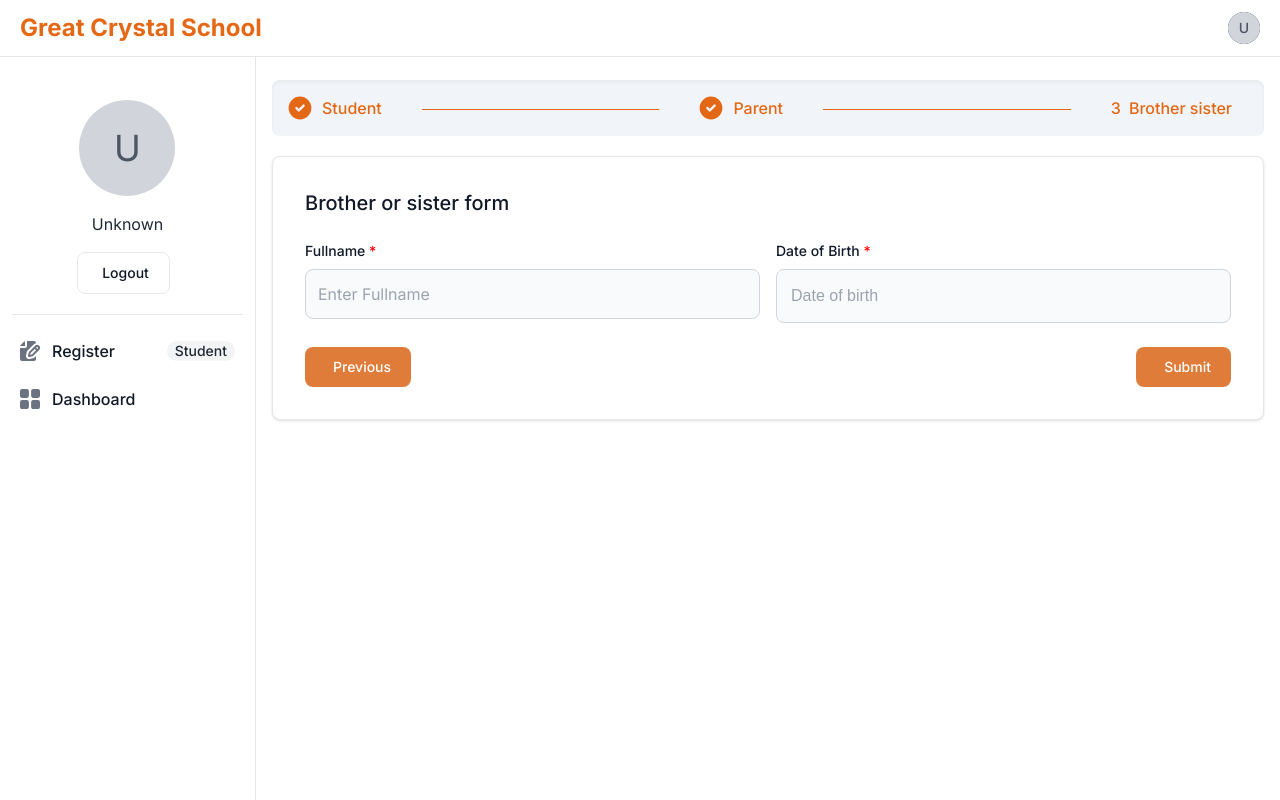
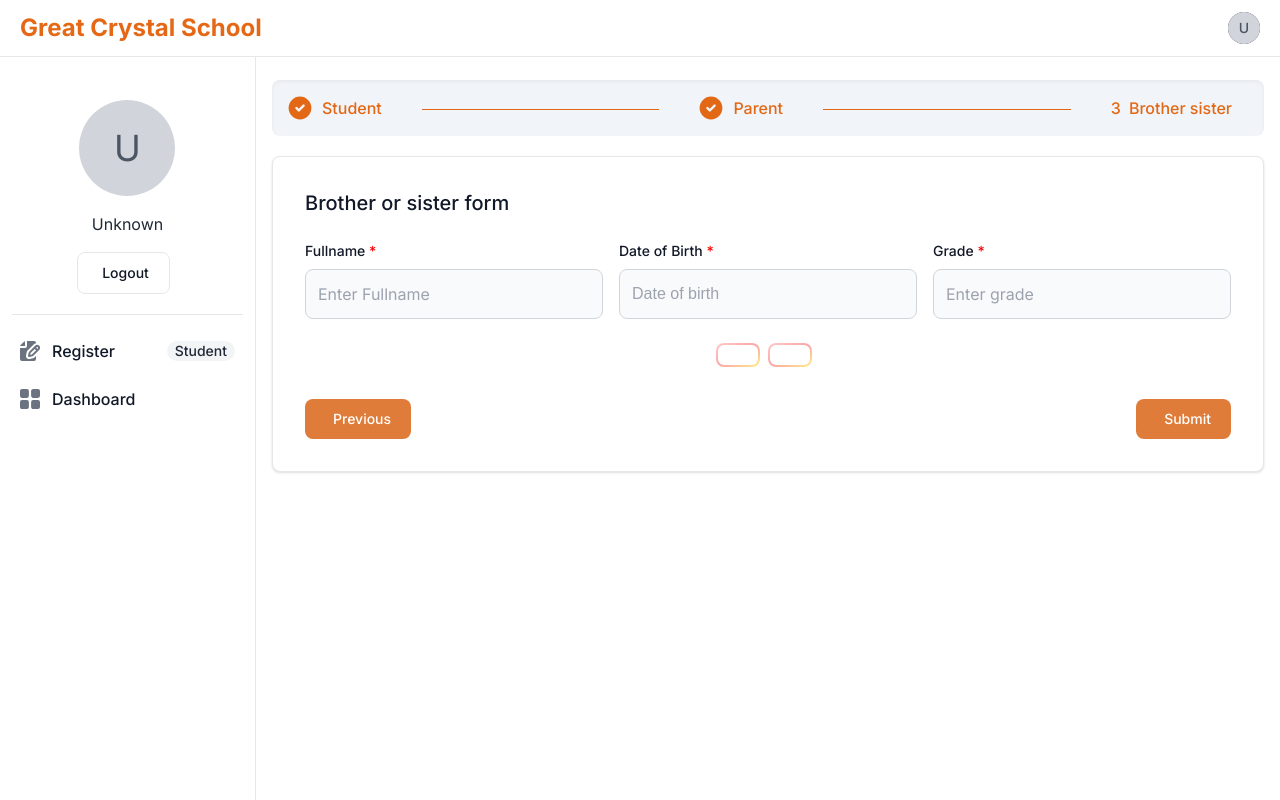
Before and after one commit to Sofyanfyan/reg-app, a Next.js app in the folder frontend/: page /users/registers in a window 1280 px wide. Built offline with nearby package versions, Linux system fonts and the light colour scheme; a web font is replaced by a local one.

Commit message:
handle brother and siter form

```diff
--- a/frontend/src/components/Page/RegisBrotherSister.tsx
+++ b/frontend/src/components/Page/RegisBrotherSister.tsx
@@ -7,6 +7,7 @@ import { ChangeEvent, FormEvent, useState } from "react";
 
 export default function RegisBrotherSister({ ...props }) {
   const { setIdx, setForm } = props;
+  const [totBS, setTotBS] = useState(1);
   const [dateBirth, setDateBirth] = useState<Nullable<Date>>();
 
   const [user, setUser] = useState({
@@ -32,7 +33,7 @@ export default function RegisBrotherSister({ ...props }) {
     event.preventDefault();
     console.log("prev");
     setIdx(2);
-    setForm("user");
+    setForm("father");
   };
 
   return (
@@ -41,7 +42,8 @@ export default function RegisBrotherSister({ ...props }) {
         <h5 className="text-xl font-medium text-gray-900">
           Brother or sister form
         </h5>
-        <div className="grid lg:grid-cols-2 gap-4">
+
+        <div className="grid lg:grid-cols-3 gap-4">
           <div>
             <label className="block mb-2 text-sm font-medium text-gray-900">
               Fullname <span style={{ color: "red" }}>*</span>
@@ -74,8 +76,8 @@ export default function RegisBrotherSister({ ...props }) {
               ariaLabelledBy="date_birth"
               inputClassName={
                 error.date_birth
-                  ? "w-full bg-gray-50 border border-red-300 text-gray-900 text-md rounded-lg focus:ring-blue-500 focus:border-blue-500 block p-3.5"
-                  : "w-full bg-gray-50 border border-gray-300 text-gray-900 text-md rounded-lg focus:ring-blue-500 focus:border-blue-500 block p-3.5"
+                  ? "w-full bg-gray-50 border border-red-300 text-gray-900 text-md rounded-lg focus:ring-blue-500 focus:border-blue-500 block p-3"
+                  : "w-full bg-gray-50 border border-gray-300 text-gray-900 text-md rounded-lg focus:ring-blue-500 focus:border-blue-500 block p-3"
               }
               style={{ width: "100%" }}
               value={dateBirth}
@@ -91,7 +93,62 @@ export default function RegisBrotherSister({ ...props }) {
               <small className="ms-1 text-red-600">{error.date_birth}</small>
             )}
           </div>
+          <div>
+            <label className="block mb-2 text-sm font-medium text-gray-900">
+              Grade <span style={{ color: "red" }}>*</span>
+            </label>
+            <InputText
+              id="grade"
+              name="grade"
+              placeholder="Enter grade"
+              className={
+                error.name
+                  ? "bg-gray-50 border border-red-300 text-md text-slate-600 rounded-lg block w-full p-3"
+                  : "bg-gray-50 border border-gray-300 text-md text-slate-600 rounded-lg block w-full p-3"
+              }
+              value={user.grade}
+              onChange={handleChange}
+              autoComplete="off"
+              required
+            />
+            {error.grade && (
+              <small className="ms-1 text-red-600">{error.grade}</small>
+            )}
+          </div>
         </div>
+        <div className="flex items-center justify-center w-full">
+          <button
+            type="button"
+            className="relative inline-flex items-center justify-center p-0.5 mb-2 me-2 overflow-hidden text-sm font-medium text-gray-900 rounded-lg group bg-gradient-to-br from-red-200 via-red-300 to-yellow-200 group-hover:from-red-200 group-hover:via-red-300 group-hover:to-yellow-200 dark:text-white dark:hover:text-gray-900 focus:ring-4 focus:outline-none focus:ring-red-100"
+            onClick={() => {
+              if (totBS >= 2) {
+                setTotBS(totBS - 1);
+              }
+              console.log(totBS);
+            }}
+          >
+            <span className="relative px-5 py-2.5 transition-all ease-in duration-75 bg-white rounded-md group-hover:bg-opacity-0">
+              <i className="fa-solid fa-minus" style={{ color: "#5b5c5a" }}></i>{" "}
+              <i className="fa-solid fa-1" style={{ color: "#5b5c5a" }}></i>
+            </span>
+          </button>
+          <button
+            type="button"
+            className="relative inline-flex items-center justify-center p-0.5 mb-2 me-2 overflow-hidden text-sm font-medium text-gray-900 rounded-lg group bg-gradient-to-br from-red-200 via-red-300 to-yellow-200 group-hover:from-red-200 group-hover:via-red-300 group-hover:to-yellow-200 dark:text-white dark:hover:text-gray-900 focus:ring-4 focus:outline-none focus:ring-red-100"
+            onClick={() => {
+              if (totBS <= 4) {
+                setTotBS(totBS + 1);
+              }
+              console.log(totBS);
+            }}
+          >
+            <span className="relative px-5 py-2.5 transition-all ease-in duration-75 bg-white rounded-md group-hover:bg-opacity-0">
+              <i className="fa-solid fa-plus" style={{ color: "#5b5c5a" }}></i>{" "}
+              <i className="fa-solid fa-1" style={{ color: "#5b5c5a" }}></i>
+            </span>
+          </button>
+        </div>
+
         <div className="flex justify-between">
           <button
             type="button"
```
